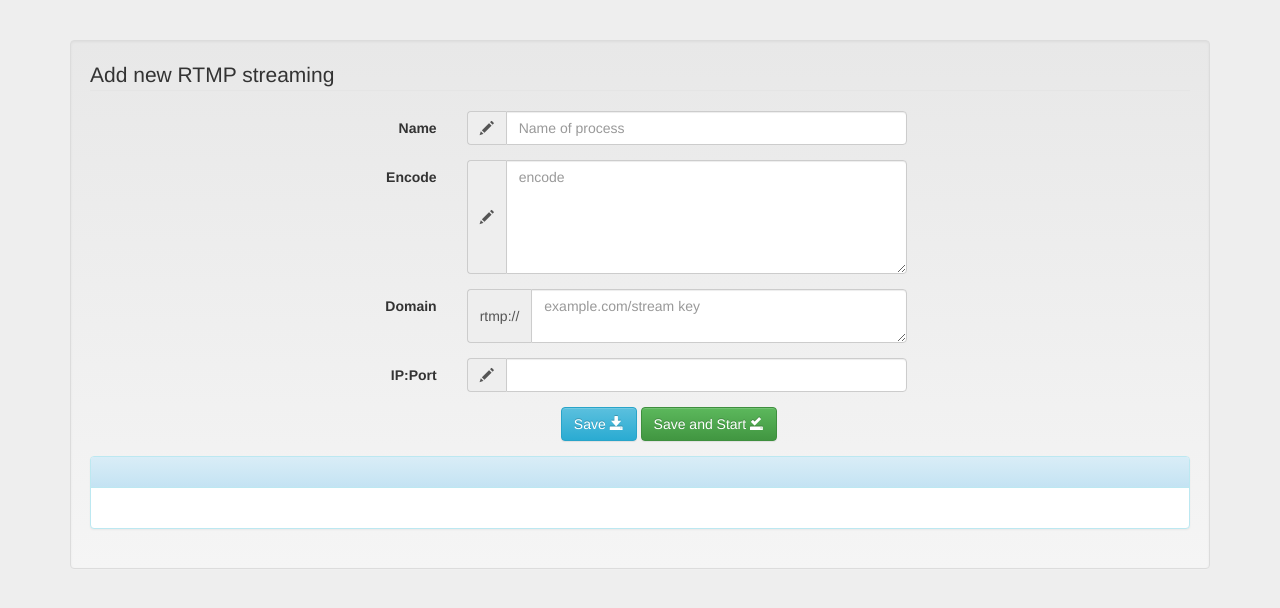
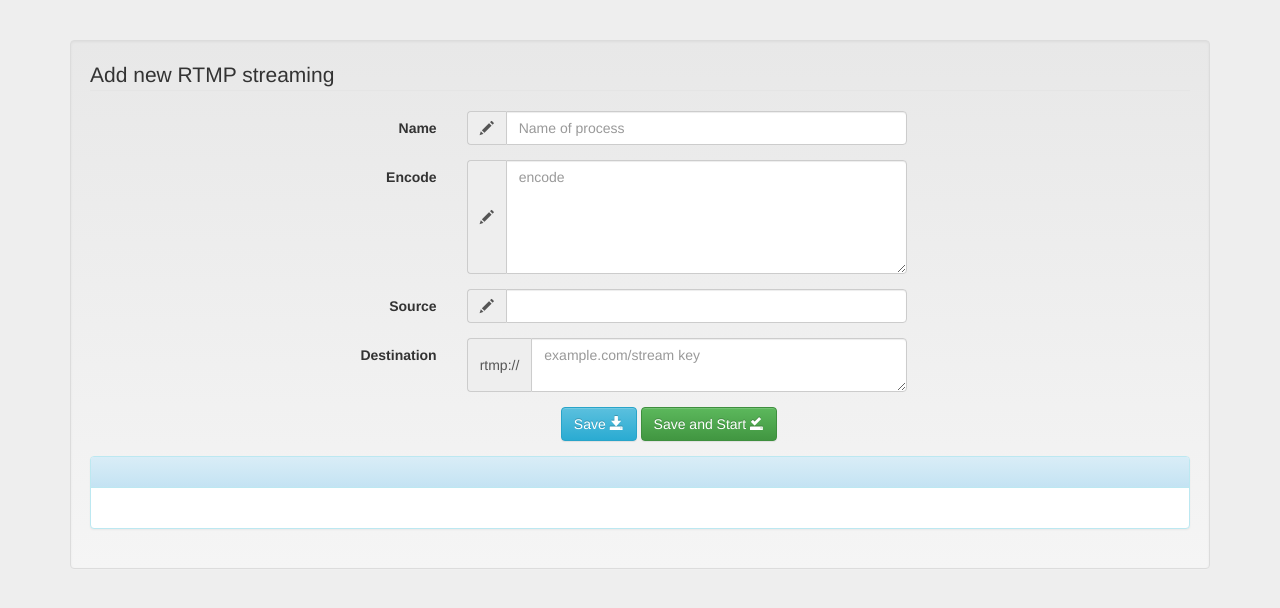
Before and after one commit to hhthuongbtr/supvisord, a Django app: page /supvisor/rtmp/add/ in a window 1280 px wide. Shown: the top 608 px of the page. Run offline with Django 3.2, Linux system fonts and the light colour scheme; the visitor is signed in with stand-in values (Sample User, id 1); data that the repository does not hold is empty; parts of the project's set-up code (start-up, migrations or seed data) failed here and were passed over; some libraries are stand-ins or nearby versions.

Commit message:
add funtion fw rtmp

```diff
--- a/supvisor/urls.py
+++ b/supvisor/urls.py
@@ -12,7 +12,8 @@ urlpatterns = patterns('',
     url(r'^document/$', 'supvisor.views.document'),
     #RTMP
     url(r'^rtmp/add/$', 'supvisor.views.rtmp_add_process'),
+    url(r'^rtmp/edit/(?P<name>.+)/$', 'supvisor.views.rtmp_edit_job'),
     url(r'^rtmp/start/(?P<name>.+)/$', 'supvisor.views.rtmp_start_job'),
-    url(r'^rtmp/restart/(?P<name>.+)/$', 'supvisor.views.rtmp_start_job'),
+    url(r'^rtmp/restart/(?P<name>.+)/$', 'supvisor.views.rtmp_restart_job'),
     url(r'^rtmp/add/json$', 'supvisor.views.rtmp_add_json'),
 )
--- a/supvisor/utils.py
+++ b/supvisor/utils.py
@@ -2,6 +2,7 @@ import json
 import os, sys, subprocess, shlex, re, fnmatch,signal
 from subprocess import call
 import time
+import re
 
 
 fileDir = '/etc/supervisord.d/supervisor.conf/'
@@ -77,6 +78,34 @@ class File:
 
     def get_last_modified(self):
         return time.ctime(os.path.getmtime(self.confFile+self.fileName))
+
+###########################################################################################
+#                                                                                         #
+#----------------------------------------REGEX---------------------------------------------#
+#                                                                                         #
+###########################################################################################
+class Regex:
+    def __init__(self, str):
+        self.str = str
+    def get_ip_multicast(self):
+        udp_pattern=re.compile("udp://\d{1,3}\.\d{1,3}\.\d{1,3}\.\d{1,3}\:\d{2,5}")
+        aa = re.findall(udp_pattern, self.str)
+        if aa:
+            return aa[0]
+        else:
+            return None
+
+    def get_link(self):
+        rtmp_pattern=re.compile("rtmp://(?:[a-zA-Z]|[0-9]|[$-_@.&+]|[!*\(\),]|(?:%[0-9a-fA-F][0-9a-fA-F]))+")
+        aa = re.findall(rtmp_pattern, self.str)
+        if aa:
+            if len(aa) == 2:
+                return (aa[0], aa[1])
+            else:
+                return aa[0]
+        else:
+            return None
+
 
 ###########################################################################################
 #                                                                                         #
@@ -269,7 +298,6 @@ class Process:
 #End class
 
 
-
 ###########################################################################################
 #                                                                                         #
 #----------------------------------------RTMP---------------------------------------------#
@@ -289,20 +317,34 @@ class RTMP:
         self.keySearchDomain = 'rtmp://'
         self.endKeySearchDomain = '\n'
 
-    def get_ip(self):
+    def get_source(self):
         command=File(self.fileName).get_command()
-        return command[command.find(self.keySearchIP) + len(self.keySearchIP) : command.find(self.endKeySearchIP, command.find(self.keySearchIP))]
+        ip = Regex(command).get_ip_multicast()
+        if ip:
+            return ip.replace('udp://','')
+        else:
+            source, destination = Regex(command).get_link()
+            return source.replace('rtmp://','')
 
-    def get_domain(self):
+
+    def get_destination(self):
         command=File(self.fileName).get_command()
-        return command[command.find(self.keySearchDomain) + len(self.keySearchDomain) : command.find(self.endKeySearchDomain)]
+        if len(Regex(command).get_link()) == 2:
+            source, destination = Regex(command).get_link()
+            return destination.replace('rtmp://','')
+        else:
+            destination = Regex(command).get_link()
+            return destination.replace('rtmp://','')
+
     def get_encode(self):
         command=File(self.fileName).get_command()
-        return command[command.find(self.secondKeySearchEncode, command.find(self.fristkeySearchEncode))+1 : command.find(self.endKeySearchEncode)]
+        source = self.get_source()
+        destination = self.get_destination()
+        return command[command.find(source)+len(source) + 1 : command.find(destination) - len('rtmp:// ')]
 
-    def save(self, ip, encode, domain):
+    def save_udp(self, ip, encode, domain):
         #read template supervisord config
-        text=File('rtmp.template').read_template()
+        text=File('rtmp.udp.template').read_template()
         #read config rtmp template as json data
         configString =  File("rtmp.json.template").read_template()
         #Convert to json data
@@ -318,3 +360,22 @@ class RTMP:
         #edit stream key
         text=text.replace('[domain]', domain)
         File(self.fileName).write_conf_file(text)
+
+    def save_rtmp(self, ip, encode, domain):
+        #read template supervisord config
+        text=File('rtmp.rtmp.template').read_template()
+        #read config rtmp template as json data
+        configString =  File("rtmp.json.template").read_template()
+        #Convert to json data
+        data = json.loads(configString)
+        #edit encode
+        text=text.replace('[encode]', encode)
+        #edit name
+        text=text.replace('[name]', self.fileName)
+        #edit binary system name
+        text=text.replace('[binary_system]', data["binary_system"])
+        #edit ip
+        text=text.replace('[ip]', ip)
+        #edit stream key
+        text=text.replace('[domain]', domain)
+        File(self.fileName).write_conf_file(text)
--- a/supvisor/views.py
+++ b/supvisor/views.py
@@ -201,13 +201,20 @@ def rtmp_add_process(request):
 		msg= " user: "+request.user.username+" add process "+name
 		write_log(request.user.username,"add", msg)
 		if 'saveAndStart' in request.POST:
-			RTMP(name).save(ip, encode, domain)
+			rtmp_pattern=re.compile("\d{1,3}\.\d{1,3}\.\d{1,3}\.\d{1,3}\:30120")
+			aa = re.findall(rtmp_pattern, ip)
+			if aa:
+				RTMP(name).save_udp(ip, encode, domain)
+			else:
+				RTMP(name).save_rtmp(ip, encode, domain)
+
 			if Process(name).get_job_status() == 1:
 				Process(name).stop_job()
 			Process(name).update_job()
 			Process(name).start_job()
 			msg= " user: "+request.user.username+" start process "+name
 			write_log(request.user.username,"start", msg)
+
 		elif 'saveOnly' in request.POST:
 			RTMP(name).save(ip, encode, domain)
 			Process(name).update_job()
@@ -233,6 +240,30 @@ def rtmp_add_json(request):
 def rtmp_start_job(request, name):
 	if not request.user.is_authenticated():
 		return HttpResponseRedirect('/accounts/login')
+	else:
+		Process(name).update_job()
+		Process(name).start_job()
+		msg= " user: "+request.user.username+" start process "+name
+		write_log(request.user.username,"start", msg)
+	return HttpResponseRedirect('/supvisor/')
+
+@csrf_exempt
+def rtmp_restart_job(request, name):
+	if not request.user.is_authenticated():
+		return HttpResponseRedirect('/accounts/login')
+	else:
+		if Process(name).get_job_status() == 1:
+			Process(name).stop_job()
+		Process(name).update_job()
+		Process(name).start_job()
+		msg= " user: "+request.user.username+" restart process "+name
+		write_log(request.user.username,"restart", msg)
+	return HttpResponseRedirect('/supvisor/')
+
+@csrf_exempt
+def rtmp_edit_job(request, name):
+	if not request.user.is_authenticated():
+		return HttpResponseRedirect('/accounts/login')
 	if request.method == 'POST':
 		if 'saveAndStart' in request.POST:
 			#Get new infor from template
@@ -243,10 +274,17 @@ def rtmp_start_job(request, name):
 			ip = request.POST.get('ip', '').strip()
 			print ip
 			#check infor is change
-			if RTMP(name).get_ip()==ip and RTMP(name).get_encode()==encode and RTMP(name).get_domain()==domain:
+			if RTMP(name).get_source()==ip and RTMP(name).get_encode()==encode and RTMP(name).get_destination()==domain:
 				Process(name).restart_job()
 				return HttpResponseRedirect('/supvisor/')
-			RTMP(name).save(ip, encode, domain)
+
+			rtmp_pattern=re.compile("\d{1,3}\.\d{1,3}\.\d{1,3}\.\d{1,3}\:30120")
+			aa = re.findall(rtmp_pattern, ip)
+			if aa:
+				RTMP(name).save_udp(ip, encode, domain)
+			else:
+				RTMP(name).save_rtmp(ip, encode, domain)
+
 			if Process(name).get_job_status() == 1:
 				Process(name).stop_job()
 			Process(name).update_job()
@@ -258,7 +296,7 @@ def rtmp_start_job(request, name):
 		user = user_info(request)
 		args={}
 		args['name'] = name
-		args['ip'] = RTMP(name).get_ip()
-		args['domain'] = RTMP(name).get_domain()
+		args['ip'] = RTMP(name).get_source()
+		args['domain'] = RTMP(name).get_destination()
 		args['encode'] = RTMP(name).get_encode()
-		return render_to_response('supvisor/rtmp/start.html', args)
+		return render_to_response('supvisor/rtmp/edit.html', args)
--- a/templates/supvisor/rtmp/add.html
+++ b/templates/supvisor/rtmp/add.html
@@ -60,23 +60,23 @@
 						</div>
 					</div>
 				</div>
-				<!-- Domain -->
+				<!-- Source -->
 				<div class="form-group">
-					<label class="col-md-4 control-label">Domain</label>
+					<label class="col-md-4 control-label">Source</label>
+					<div class="col-md-5 inputGroupContainer">
+						<div class="input-group">
+							<span class="input-group-addon"><i class="glyphicon glyphicon-pencil"></i></span>
+							<input type="text" class="form-control" name="ip" id="ip" oninput="command()">
+						</div>
+					</div>
+				</div>
+				<!-- Détination -->
+				<div class="form-group">
+					<label class="col-md-4 control-label">Destination</label>
 					<div class="col-md-5 inputGroupContainer">
 						<div class="input-group">
 							<span class="input-group-addon" id="basic-addon3">rtmp://</span>
 							<textarea class="form-control" name="domain" id="domain" placeholder="example.com/stream key" rows="2" oninput="command()"></textarea>
-						</div>
-					</div>
-				</div>
-				<!-- IP -->
-				<div class="form-group">
-					<label class="col-md-4 control-label">IP:Port</label>
-					<div class="col-md-5 inputGroupContainer">
-						<div class="input-group">
-							<span class="input-group-addon"><i class="glyphicon glyphicon-pencil"></i></span>
-							<input type="text" class="form-control" name="ip" id="ip" oninput="command()">
 						</div>
 					</div>
 				</div>
--- a/templates/supvisor/supvisor.html
+++ b/templates/supvisor/supvisor.html
@@ -70,6 +70,7 @@
                 <a ng-if="item.state == 11 " class="btn btn-warning btn-xs" href="/supvisor/rtmp/restart/{{'{{item.name}'}}}/"">Restart</a>
                 <a ng-if="item.state == 12 || item.state == 10" class="btn btn-success btn-xs" href="/supvisor/rtmp/start/{{'{{item.name}'}}}/">Start</a>
                 <a ng-if="item.state == 11 || item.state == 12" ng-hide="item.state == 12" class="btn btn-warning btn-xs" href="/supvisor/{{'{{item.name}'}}}/stop/">Stop</a>
+                <a ng-if="item.state == 10 || item.state == 12" class="btn btn-warning btn-xs" href="/supvisor/rtmp/edit/{{'{{item.name}'}}}/">Edit</a>
                 <a ng-if="item.state == 10 || item.state == 12" class="btn btn-danger btn-xs" href="/supvisor/{{'{{item.name}'}}}/delete/">Delete</a>
                 <!--End RTMP -->
               </td>
```
